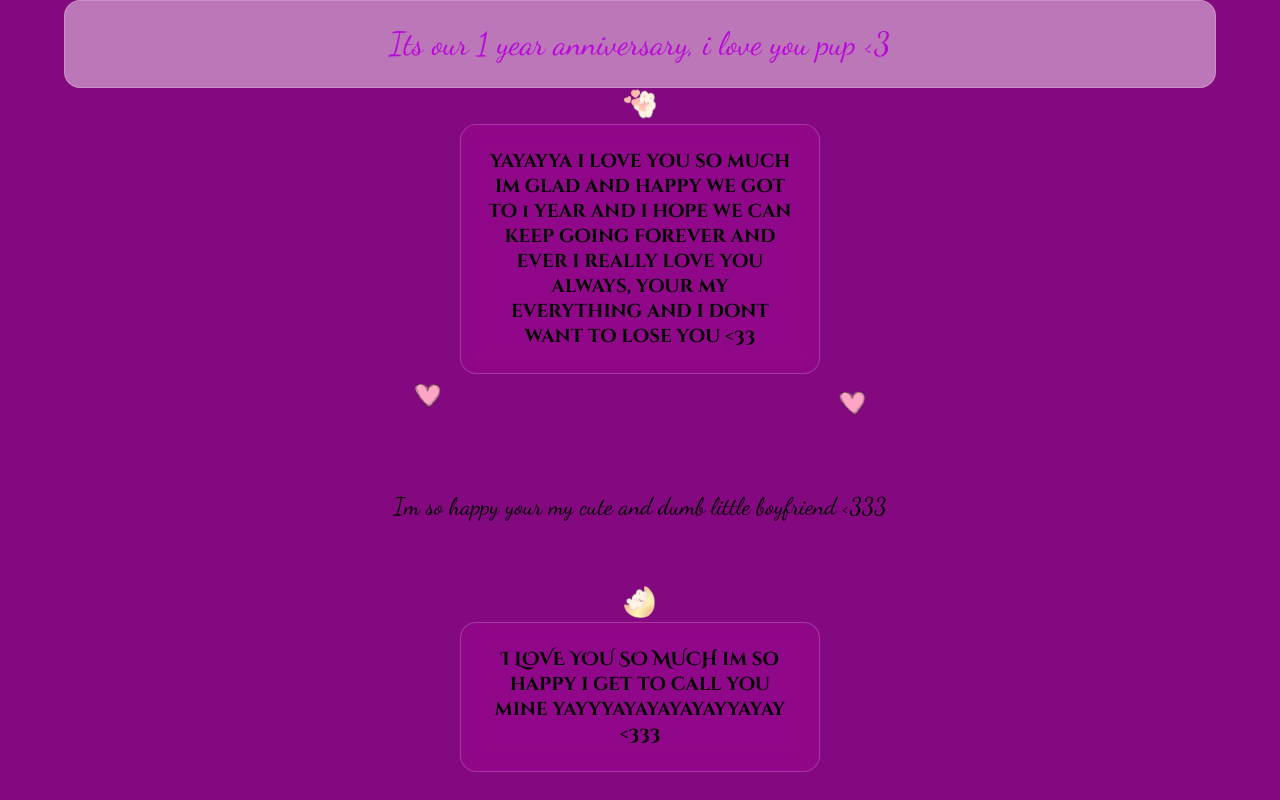
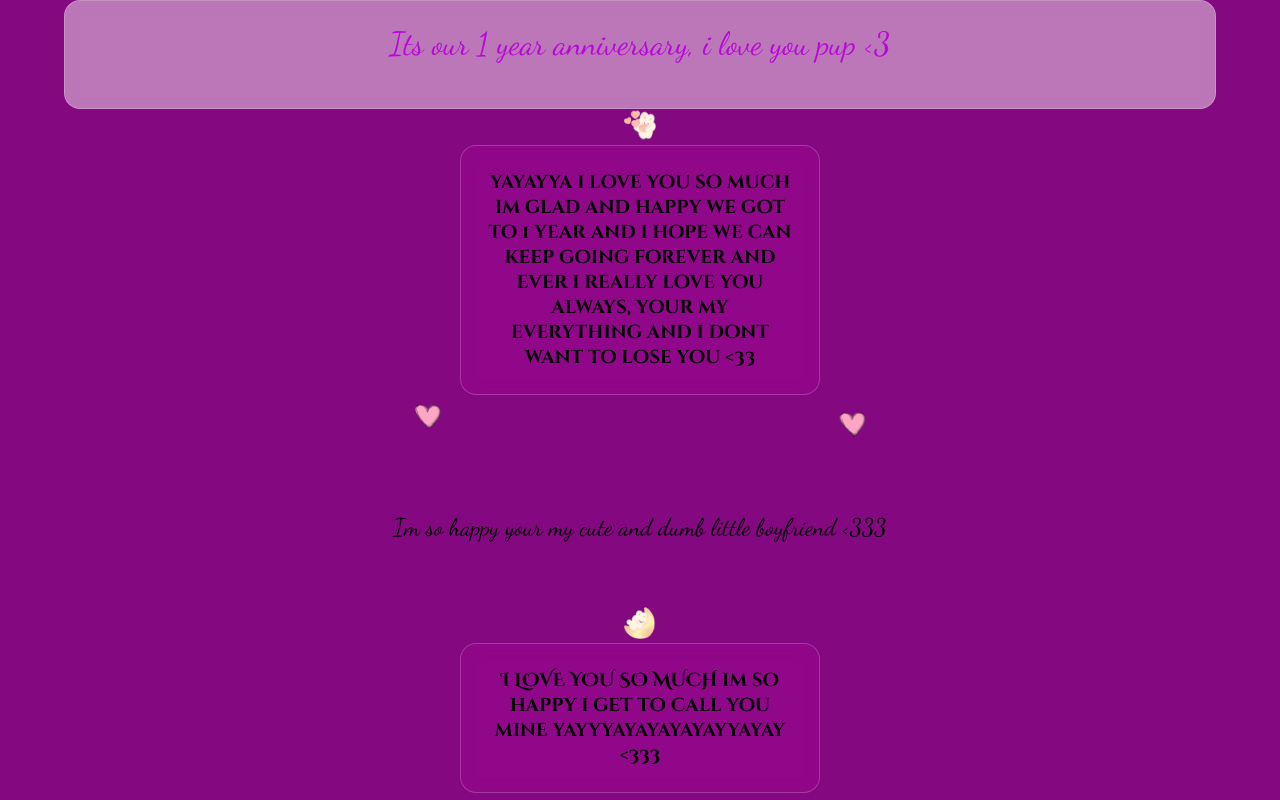
Before and after one commit to LilaccFlowerr/anniversary, a plain HTML site: page index.html in a window 1280 px wide. Drawn offline with Linux system fonts and the light colour scheme; a web font is replaced by a local one.

Commit message:
Update style.css

```diff
--- a/style.css
+++ b/style.css
@@ -55,9 +55,8 @@
     -webkit-backdrop-filter: blur(8px);
     border: 1px solid rgba(255, 255, 255, 0.2);
     border-radius: 16px;
-    padding: 24px;
+    padding-top: 24px;
     width: fit-content;
-    margin-top: 20px;
     margin: 0 auto;
     box-sizing: border-box;
     width: 90%;
```
